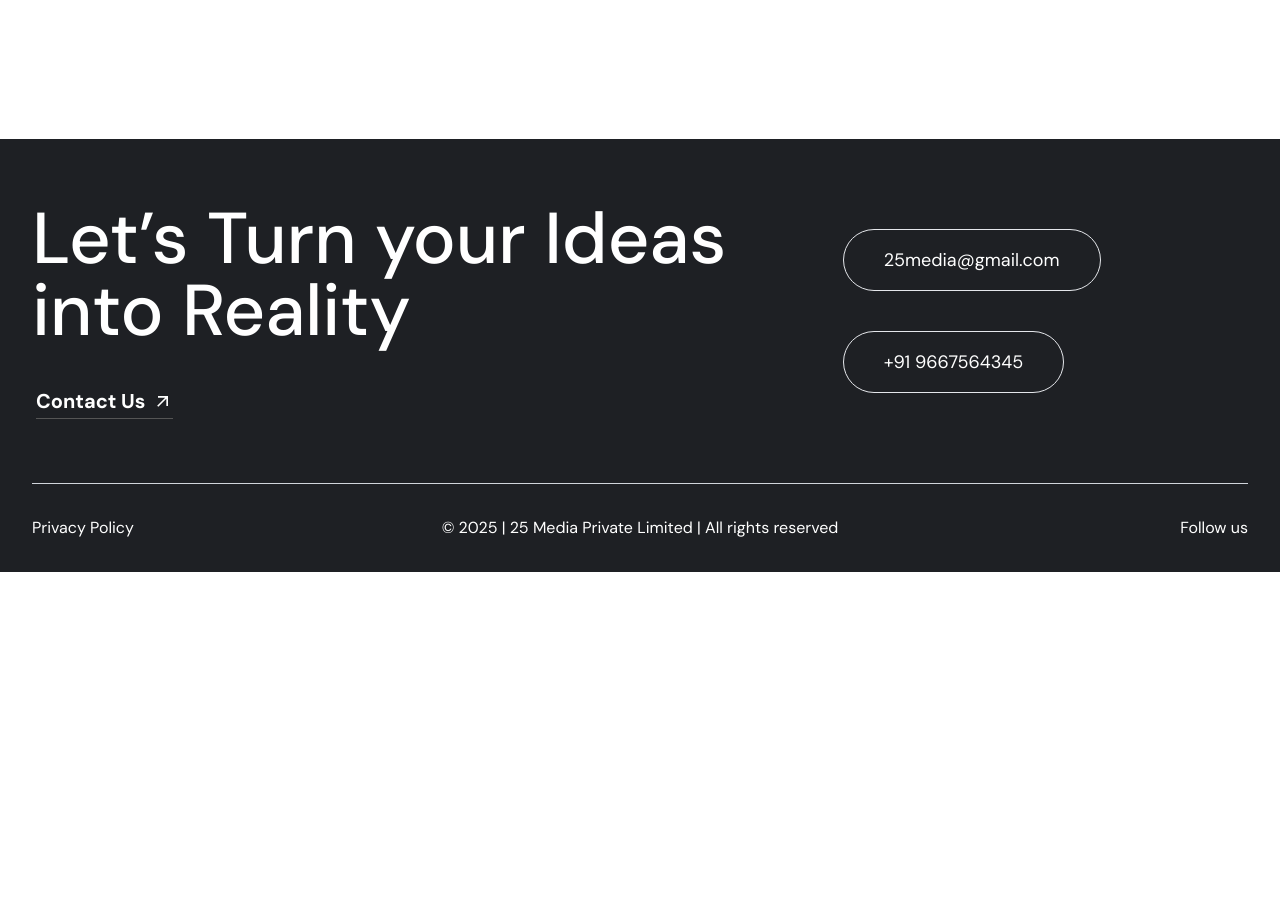
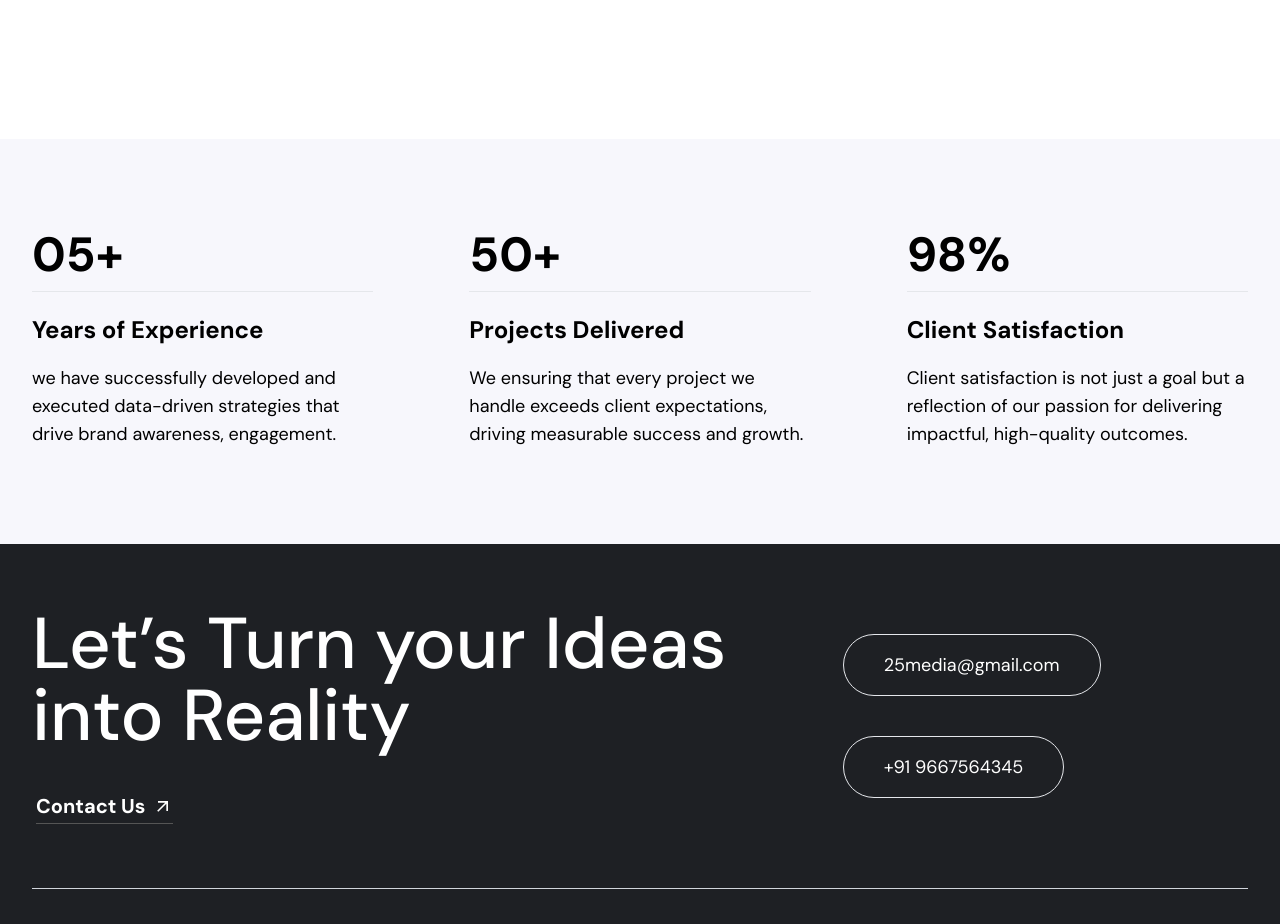
Before and after one commit to shalaka-sawant/25-media, a Next.js app: page /about in a window 1280 px wide. Shown: the part 1700-2624 px from the top of the page. Before the commit the page ends 2272 px from the top, so only its background shows below. Built offline with nearby package versions, Linux system fonts and the light colour scheme.

Commit message:
about page changes

```diff
--- a/src/app/about/page.tsx
+++ b/src/app/about/page.tsx
@@ -124,8 +124,34 @@ const About = () => {
     </ul>
   </div>
 </div>
-
-                </div>
+</div>
+<div className="bg-custom-background py-20">
+<div className="mx-auto max-w-7xl px-6 lg:px-8">
+  <div className="grid grid-cols-1 gap-x-24 gap-y-16 lg:grid-cols-3">
+  <BlurFade delay={0.25} inView direction="up">
+    <div className="grid">
+      <span className="text-5xl font-bold text-black leading-normal border-b">05+</span>
+      <span className="text-2xl font-bold text-black leading-normal pt-5">Years of Experience</span>
+      <p className="text-lg py-4">we have successfully developed and executed data-driven strategies that drive brand awareness, engagement.</p>
+    </div>
+    </BlurFade>
+    <BlurFade delay={0.50} inView direction="up">
+    <div className="grid">
+      <span className="text-5xl font-bold text-black leading-normal border-b">50+</span>
+      <span className="text-2xl font-bold text-black leading-normal pt-5">Projects Delivered</span>
+      <p className="text-lg py-4">We ensuring that every project we handle exceeds client expectations, driving measurable success and growth.</p>
+    </div>
+    </BlurFade>
+    <BlurFade delay={0.75} inView direction="up">
+    <div className="grid">
+     <span className="text-5xl font-bold text-black leading-normal border-b">98%</span>
+     <span className="text-2xl font-bold text-black leading-normal pt-5">Client Satisfaction</span>
+     <p className="text-lg py-4">Client satisfaction is not just a goal but a reflection of our passion for delivering impactful, high-quality outcomes.</p>
+    </div>
+    </BlurFade>
+  </div>
+</div>
+</div>
         </section>
     )
 }
--- a/src/app/page.tsx
+++ b/src/app/page.tsx
@@ -205,7 +205,7 @@ export default function Home() {
           <section id="testimnonial" className="flex justify-center w-full">
             <div className="relative flex max-w-7xl flex-col px-4 pb-20 lg:py-20 m-auto">
             <BlurFade delay={0.25} inView direction="up">
-              <h2 className="text-4xl font-bold text-black leading-normal lg:max-w-5xl mb-6 text-center">Clients Feedback</h2>
+              <h2 className="text-4xl font-bold text-black leading-normal mb-6 text-center">Clients Feedback</h2>
             </BlurFade>
             <div className="mx-auto max-w-7xl px-6 lg:px-8">
                 <div className="grid grid-cols-1 gap-x-8 gap-y-16 lg:grid-cols-3">
```
